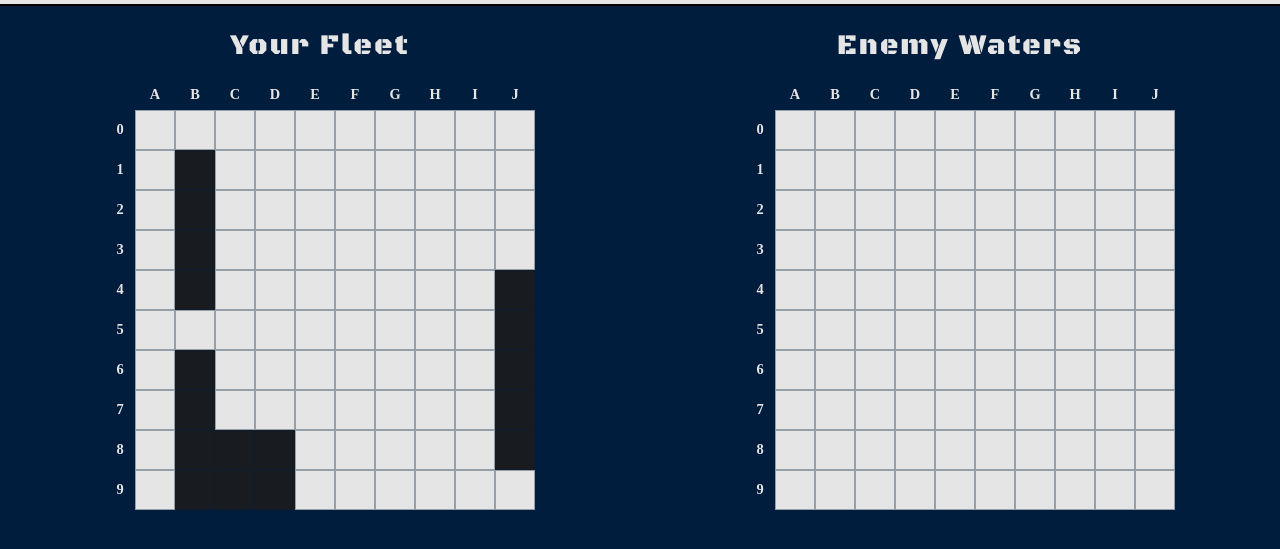
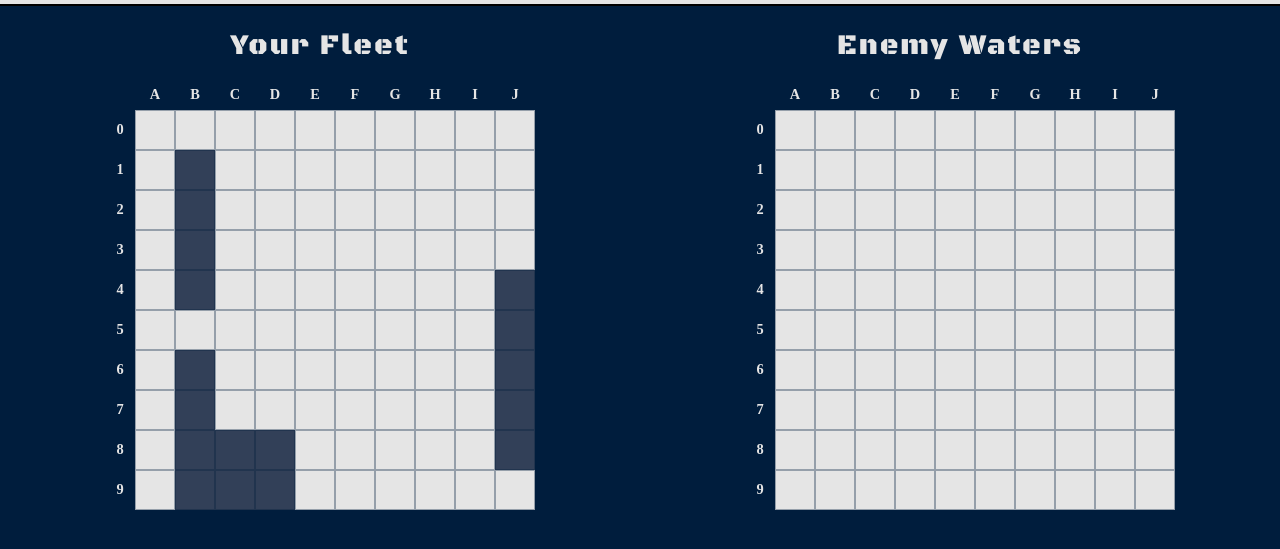
Before and after one commit to Zulu0824/Battleship, a website built with webpack: page src/template.html in a window 1280 px wide. Shown: the part 169-718 px from the top of the page. Built offline with nearby package versions, Linux system fonts and the light colour scheme.

Commit message:
fix(UI): change color

```diff
--- a/src/style.css
+++ b/src/style.css
@@ -190,7 +190,7 @@ body {
 }
 
 .ship {
-  background-color: #181b20;
+  background-color: #324058;
 }
 
 .hit {
```
